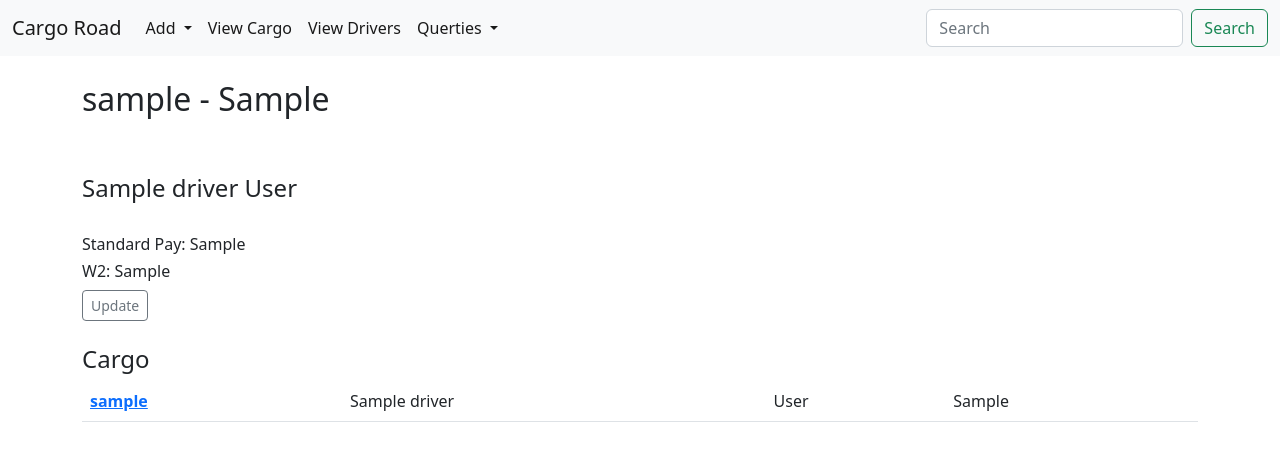
After one commit to Nyepes/cargo_road_db, a Django app: template cargo_road/events/templates/driver.html in a window 1280 px wide. The commit adds this page. Shown: the top 461 px of the page. Run offline with Django 4.2, Linux system fonts and the light colour scheme; the template is opened without the code that fills it: most values are stand-ins (such as "Sample title", 1, 10 or a date in 2020).

Commit message:
added driver list and update driver

```diff
--- /dev/null
+++ b/cargo_road/events/templates/driver.html
@@ -0,0 +1,25 @@
+{% extends 'base.html'%}
+{%block content%}
+<h2>{{driver.nickname}} - {{driver.driver_id_fedex}}</h2>
+</br></br>
+<h4>{{driver.name}} {{driver.last_name}}</h4>
+</br>
+<h6>Standard Pay: {{driver.standard_pay}}</h6>
+<h6>W2: {{driver.w2}}</h6>
+
+<a href="{% url 'update_driver' driver.id %}" class="btn btn-outline-secondary btn-sm">Update</a>
+</br></br>
+<h4>Cargo</h4>
+<table class="table table-hover">
+    <tbody>
+      {%for cargo in cargos%}
+      <tr style="transform: rotate(0);">
+      <th scope="row"><a href="{%url 'detail_driver' driver.id %}" class="stretched-link">{{driver.nickname}}</a></th>
+        <td>{{driver.name}}</td>
+        <td>{{driver.last_name}}</td>
+        <td>{{driver.driver_id_fedex}}</td>
+      </tr>
+      {%endfor%}
+    </tbody>
+  </table>
+{%endblock%}
--- a/cargo_road/events/templates/navbar.html
+++ b/cargo_road/events/templates/navbar.html
@@ -29,6 +29,9 @@
         <li class="nav-item">
           <a class="nav-link active" href="{% url 'view_cargo' %}">View Cargo</a>
         </li>
+        <li class="nav-item">
+          <a class="nav-link active" href="{% url 'view_drivers' %}">View Drivers</a>
+        </li>
         <li class="nav-item dropdown">
           <a class="nav-link dropdown-toggle active" href="#" role="button" data-bs-toggle="dropdown" aria-expanded="false">
             Querties
--- a/cargo_road/events/urls.py
+++ b/cargo_road/events/urls.py
@@ -7,4 +7,7 @@ urlpatterns = [
     path('add-truck', views.add_truck,name = 'add_truck'),
     path('add-fedex-settlement', views.add_fedex_settlement,name = 'add_fedex_settlement'),
     path('add-driver', views.add_driver,name = 'add_driver'),
+    path('driver-list',views.driver_list,name="view_drivers"),
+    path('detail-driver<driver_id>', views.detail_driver, name='detail_driver'),
+    path('update-driver<driver_id>',views.update_driver,name='update_driver')
 ]
```
Also changed, not shown: cargo_road/events/templates/driver_list.html (added, +18 -0 lines), cargo_road/events/views.py (+16 -1 lines), cargo_road/db.sqlite3.
